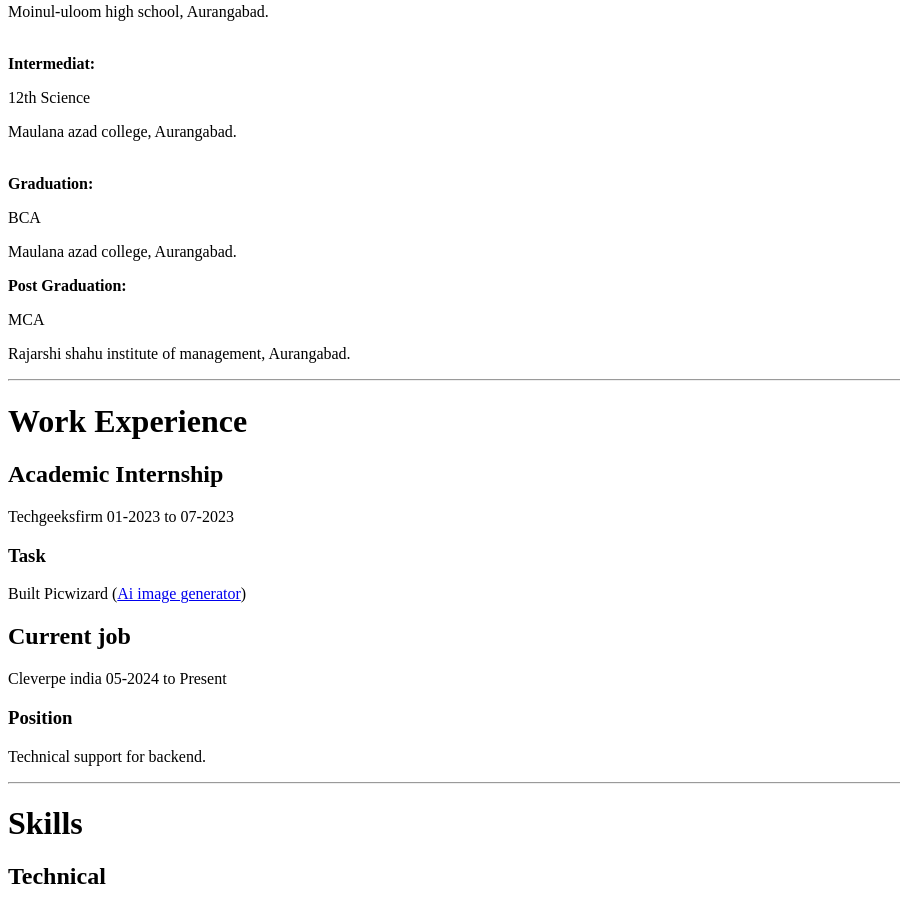
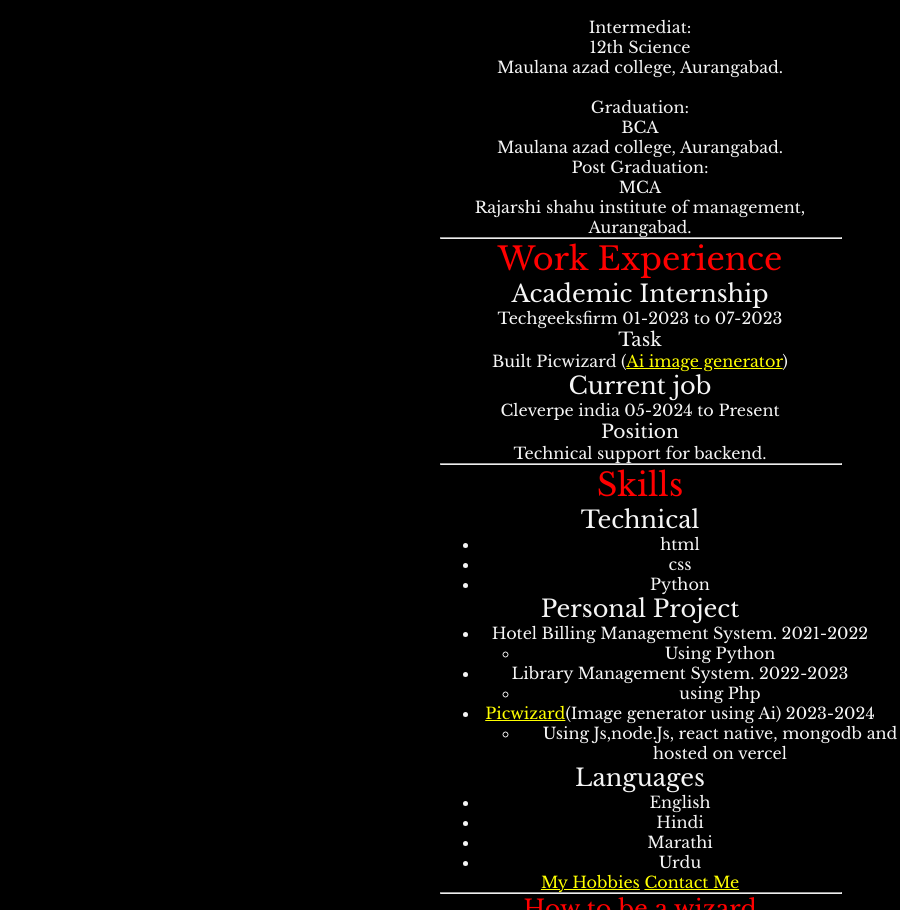
Before and after one commit to Mrsohelshaikh/html-portfolio-final, a plain HTML site: page index.html in a window 1280 px wide. Shown: the part 504-1414 px from the top of the page, without its empty margins (0-900 px from the left). Drawn offline with nearby package versions, Linux system fonts and the light colour scheme.

Commit message:
Second push

```diff
--- a/index.html
+++ b/index.html
@@ -3,13 +3,18 @@
     <meta charset="UTF-8">
     <title>My Resume</title>
     <link rel="stylesheet" href="./style.css">
+    <link rel="preconnect" href="https://fonts.googleapis.com">
+<link rel="preconnect" href="https://fonts.gstatic.com" crossorigin>
+<link href="https://fonts.googleapis.com/css2?family=Libre+Baskerville:ital,wght@0,400;0,700;1,400&display=swap" rel="stylesheet">
 </head>
 <body>
-    <h1 class="red-text">Shaikh Sohel Ahmad</h1>
+    <div id="first">
+        <h1 class="red-text" style="color: green;">Shaikh Sohel Ahmad</h1>
 
-    <p id="click">Click the image to know a bit more about me...</p>
+    <p id="click" draggable="true">Click the image to know a bit more about me...</p>
     <a href="./aboutme.html" target="_blank"><img id="img" src="./Image/My image.jpg" alt="Sohel's profile" width="400">
     </a>
+</div>
 <h2>Summary</h2>
 
     <p>Seeking a challenging entry-level position in web development.</p>
@@ -34,7 +39,7 @@
 <h2>Academic Internship</h2>
 <p>Techgeeksfirm 01-2023 to 07-2023</p>
 <h3>Task</h3>
-<p>Built Picwizard (<a href="https://pic-wizard.vercel.app/?fbclid=PAZXh0bgNhZW0CMTEAAaZcOW0Rm7FCOV-Ae9UHhX76ufMG9bfFJW7PwqrpQ4i0pKjjEQKfLwfXUcg_aem_SvUD9EWaSMjFeyZQMfXsKA" target="_blank">Ai image generator</a>)</p>
+<p>Built Picwizard (<a style="color: yellow;" href="https://pic-wizard.vercel.app/?fbclid=PAZXh0bgNhZW0CMTEAAaZcOW0Rm7FCOV-Ae9UHhX76ufMG9bfFJW7PwqrpQ4i0pKjjEQKfLwfXUcg_aem_SvUD9EWaSMjFeyZQMfXsKA" target="_blank">Ai image generator</a>)</p>
 <h2>Current job</h2>
 <p>Cleverpe india 05-2024 to Present</p>
 <h3>Position</h3>
@@ -51,7 +56,7 @@
 <ul>
 <li>Hotel Billing Management System. 2021-2022<ul><li>Using Python</li></ul></li>
 <li>Library Management System. 2022-2023 <ul><li>using Php</li></ul></li>
-<li><a href="https://pic-wizard.vercel.app/?fbclid=PAZXh0bgNhZW0CMTEAAaZcOW0Rm7FCOV-Ae9UHhX76ufMG9bfFJW7PwqrpQ4i0pKjjEQKfLwfXUcg_aem_SvUD9EWaSMjFeyZQMfXsKA" target="_blank">Picwizard</a>(Image generator using Ai) 2023-2024
+<li><a style="color: yellow;" href="https://pic-wizard.vercel.app/?fbclid=PAZXh0bgNhZW0CMTEAAaZcOW0Rm7FCOV-Ae9UHhX76ufMG9bfFJW7PwqrpQ4i0pKjjEQKfLwfXUcg_aem_SvUD9EWaSMjFeyZQMfXsKA" target="_blank">Picwizard</a>(Image generator using Ai) 2023-2024
     <ul>
 <li>Using Js,node.Js, react native, mongodb and hosted on vercel</li></ul></li>
 
@@ -63,8 +68,8 @@
     <li>Marathi</li>
     <li>Urdu</li>
 </ul>
-<a href="./Hobbies.html" target="_blank">My Hobbies</a>
-<a href="./Contact.html" target="_blank">Contact Me</a>
+<a style="color: yellow;" href="./Hobbies.html" target="_blank">My Hobbies</a>
+<a style="color: yellow;" href="./Contact.html" target="_blank">Contact Me</a>
 <hr>
 
 <article>
--- a/style.css
+++ b/style.css
@@ -1,5 +1,6 @@
 .red-text{
     color: red;
+    background-color: antiquewhite;
 }
 #img{
     border: 5px solid black;
@@ -11,10 +12,22 @@
 }
 #first{
    background-color: antiquewhite;
-    width: 50%;
-    margin-left: 25%;
+    width: 100%;
     margin-top: 100px;
     color: white;
     font-family: "Libre Baskerville", serif;
+
+}
+*{
     text-align: center;
+    width: 400;
+    margin: auto;
+    background-color: black;
+    color: whitesmoke;
+    font-family: "Libre Baskerville", serif;
+    font-weight: 400;
+    font-style: normal;
 }
+h1{
+    color: red;
+}
```
Also changed, not shown: Hobbies.html (+12 -1 lines).
